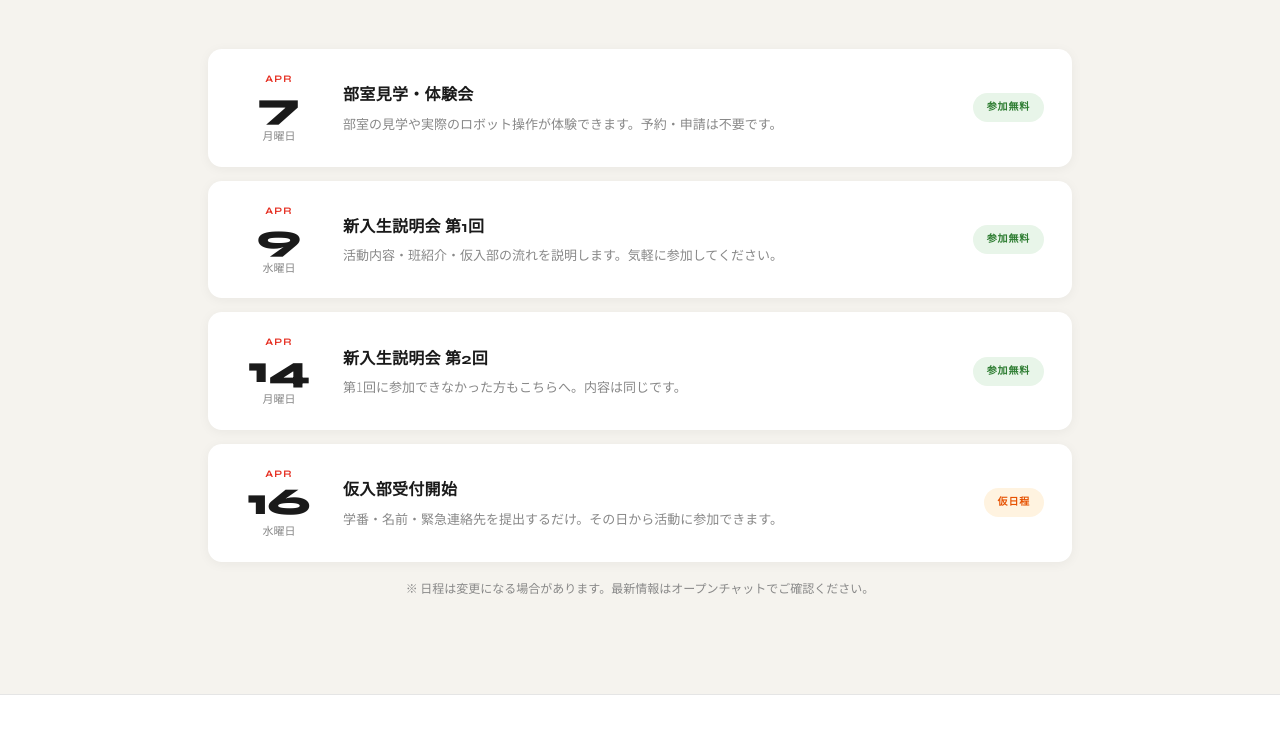
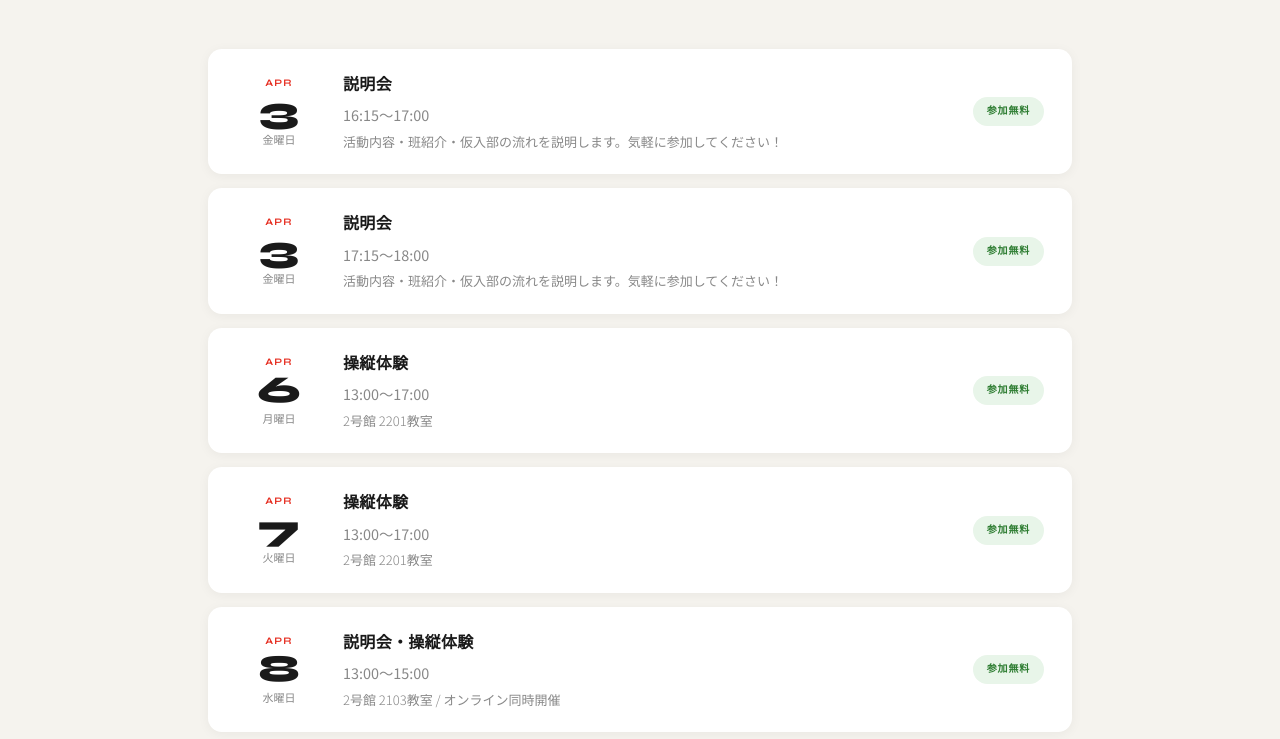
Before and after one commit to SRDC-robbot/srdc-sit.github.io, a plain HTML site: page index.html in a window 1280 px wide. Shown: the part 3481-4220 px from the top of the page. Drawn offline with Linux system fonts and the light colour scheme.

Commit message:
Update index.html

```diff
--- a/index.html
+++ b/index.html
@@ -331,29 +331,93 @@ footer { background: var(--ink); padding: 40px 48px; border-top: 1px solid rgba(
       <p class="section-lead">2026年度の新入生向けイベントです。まずは気軽に顔を出してみてください。</p>
     </div>
 <div class="schedule-list stagger">
+  <style>
+    .schedule-time {
+      font-size: 0.9rem;
+      color: var(--muted);
+      margin-bottom: 4px;
+    }
+  </style>
+
+  <!-- 4/3 1回目 -->
   <div class="schedule-item">
-        <div class="schedule-date"><div class="schedule-month">APR</div><div class="schedule-day">7</div><div class="schedule-weekday">月曜日</div></div>
-        <div><div class="schedule-title">部室見学・体験会</div><div class="schedule-desc">部室の見学や実際のロボット操作が体験できます。予約・申請は不要です。</div></div>
+    <div class="schedule-date">
+      <div class="schedule-month">APR</div>
+      <div class="schedule-day">3</div>
+      <div class="schedule-weekday">金曜日</div>
+    </div>
+    <div>
+      <div class="schedule-title">説明会</div>
+      <div class="schedule-time">16:15〜17:00</div>
+      <div class="schedule-desc">活動内容・班紹介・仮入部の流れを説明します。気軽に参加してください！</div>
+    </div>
     <span class="badge badge-free">参加無料</span>
   </div>
+
+  <!-- 4/3 2回目 -->
   <div class="schedule-item">
-        <div class="schedule-date"><div class="schedule-month">APR</div><div class="schedule-day">9</div><div class="schedule-weekday">水曜日</div></div>
-        <div><div class="schedule-title">新入生説明会 第1回</div><div class="schedule-desc">活動内容・班紹介・仮入部の流れを説明します。気軽に参加してください。</div></div>
+    <div class="schedule-date">
+      <div class="schedule-month">APR</div>
+      <div class="schedule-day">3</div>
+      <div class="schedule-weekday">金曜日</div>
+    </div>
+    <div>
+      <div class="schedule-title">説明会</div>
+      <div class="schedule-time">17:15〜18:00</div>
+      <div class="schedule-desc">活動内容・班紹介・仮入部の流れを説明します。気軽に参加してください！</div>
+    </div>
     <span class="badge badge-free">参加無料</span>
   </div>
+
+  <!-- 4/6 -->
   <div class="schedule-item">
-        <div class="schedule-date"><div class="schedule-month">APR</div><div class="schedule-day">14</div><div class="schedule-weekday">月曜日</div></div>
-        <div><div class="schedule-title">新入生説明会 第2回</div><div class="schedule-desc">第1回に参加できなかった方もこちらへ。内容は同じです。</div></div>
+    <div class="schedule-date">
+      <div class="schedule-month">APR</div>
+      <div class="schedule-day">6</div>
+      <div class="schedule-weekday">月曜日</div>
+    </div>
+    <div>
+      <div class="schedule-title">操縦体験</div>
+      <div class="schedule-time">13:00〜17:00</div>
+      <div class="schedule-desc">2号館 2201教室</div>
+    </div>
     <span class="badge badge-free">参加無料</span>
   </div>
-      <div class="schedule-item tentative">
-        <div class="schedule-date"><div class="schedule-month">APR</div><div class="schedule-day">16</div><div class="schedule-weekday">水曜日</div></div>
-        <div><div class="schedule-title">仮入部受付開始</div><div class="schedule-desc">学番・名前・緊急連絡先を提出するだけ。その日から活動に参加できます。</div></div>
-        <span class="badge badge-tent">仮日程</span>
+
+  <!-- 4/7 -->
+  <div class="schedule-item">
+    <div class="schedule-date">
+      <div class="schedule-month">APR</div>
+      <div class="schedule-day">7</div>
+      <div class="schedule-weekday">火曜日</div>
     </div>
+    <div>
+      <div class="schedule-title">操縦体験</div>
+      <div class="schedule-time">13:00〜17:00</div>
+      <div class="schedule-desc">2号館 2201教室</div>
     </div>
+    <span class="badge badge-free">参加無料</span>
+  </div>
+
+  <!-- 4/8 -->
+  <div class="schedule-item">
+    <div class="schedule-date">
+      <div class="schedule-month">APR</div>
+      <div class="schedule-day">8</div>
+      <div class="schedule-weekday">水曜日</div>
+    </div>
+    <div>
+      <div class="schedule-title">説明会・操縦体験</div>
+      <div class="schedule-time">13:00〜15:00</div>
+      <div class="schedule-desc">2号館 2103教室 / オンライン同時開催</div>
+    </div>
+    <span class="badge badge-free">参加無料</span>
+  </div>
+
   <p class="schedule-note">※ 日程は変更になる場合があります。最新情報はオープンチャットでご確認ください。</p>
 </div>
+
+
 </section>
 <section class="section join-section" id="join">
   <div class="container">
```
Lines whose indentation alone changed are shown as unchanged.
